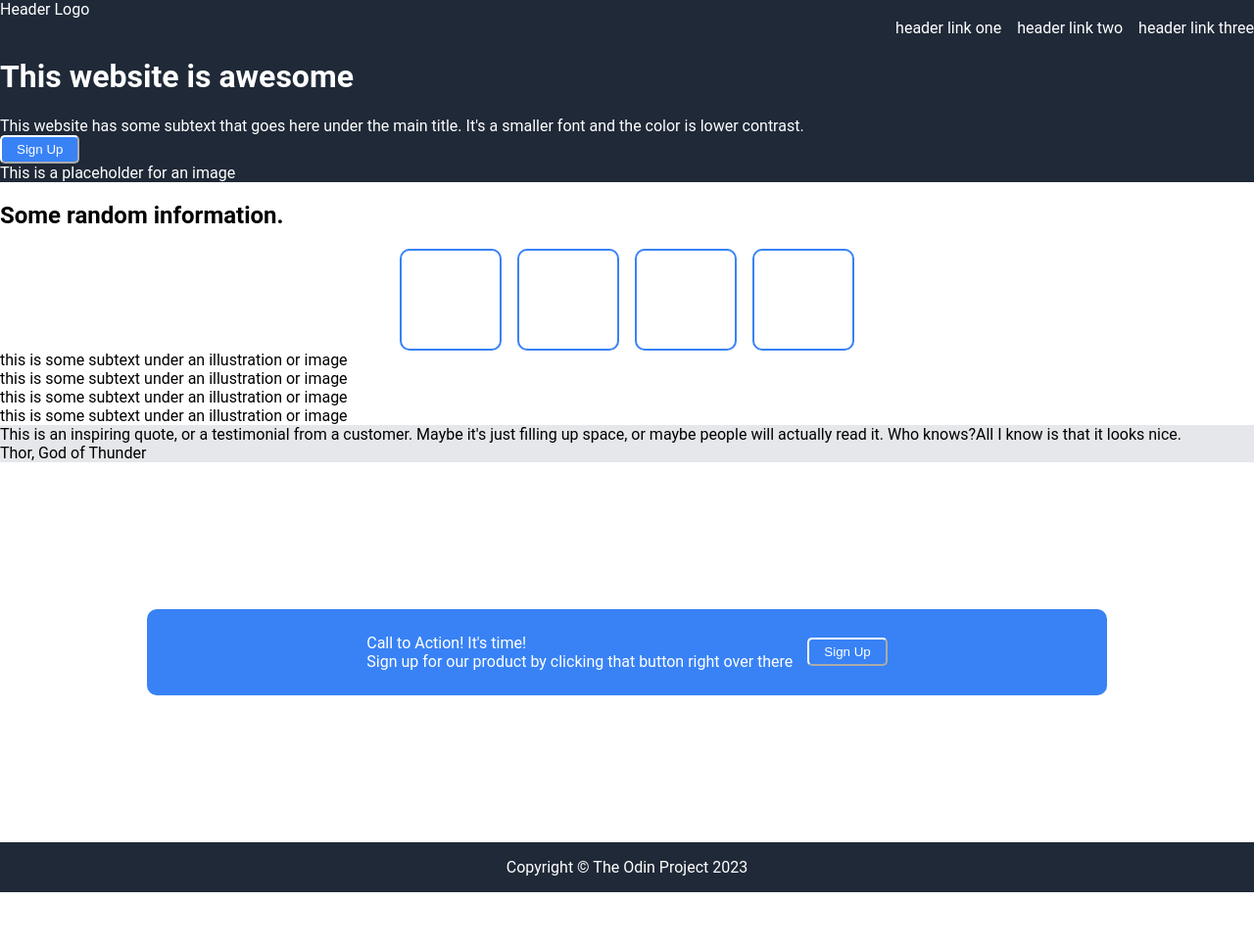
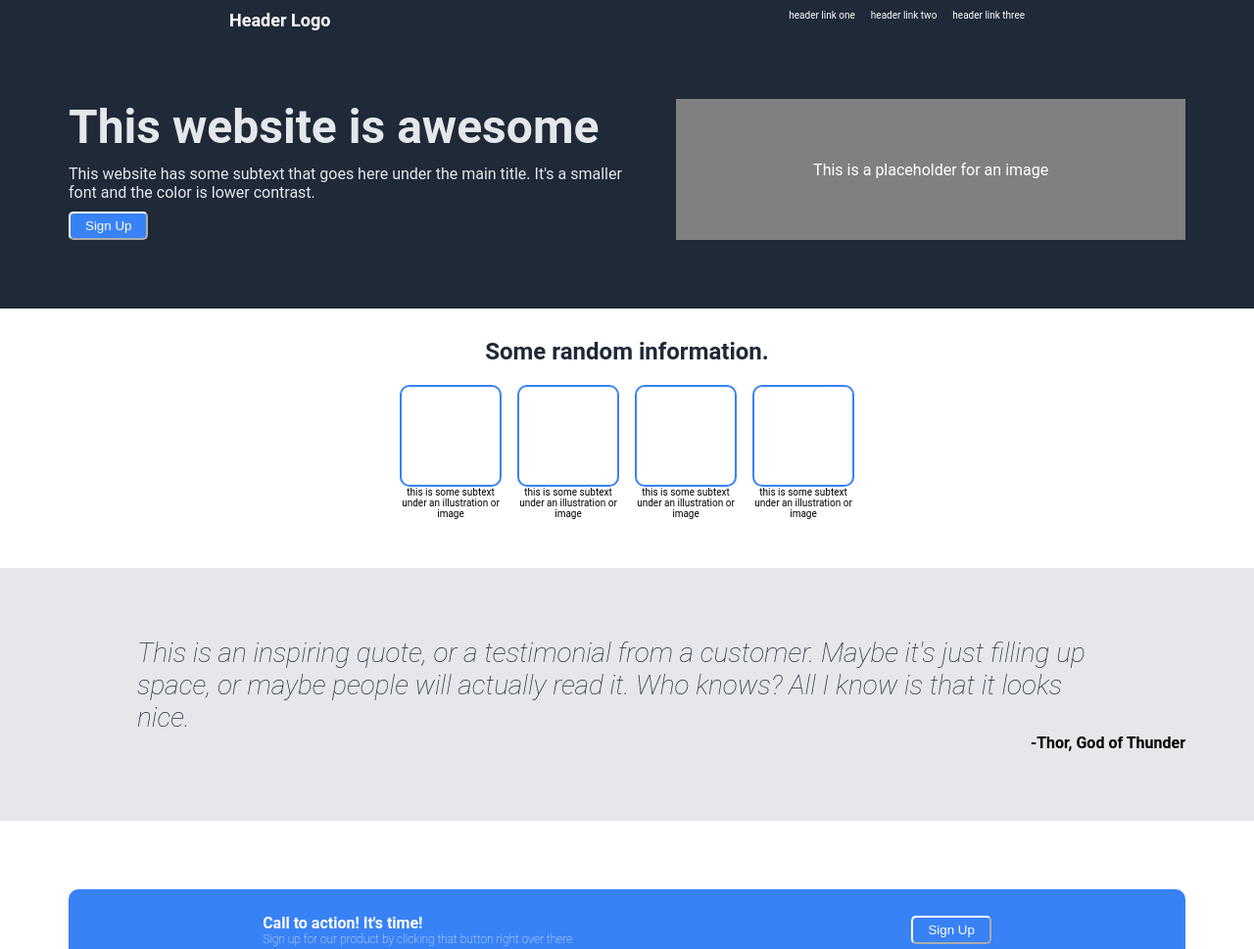
Before and after one commit to FeKent/TOP-Landing-Page, a plain HTML site: page index.html in a window 1280 px wide. Shown: the top 969 px of the page at 98% size. Before the commit the page ends 911 px from the top, so only its background shows below. Drawn offline with Linux system fonts and the light colour scheme.

Commit message:
Style: Finish main styling to match example

```diff
--- a/index.html
+++ b/index.html
@@ -6,8 +6,10 @@
     <link rel="stylesheet" href="./style.css">
 </head>
 <body>
+
 <div class="hero">
-    <div class="header">Header Logo
+    <div class="header">
+        <div class="logo">Header Logo</div>
         <div class="right-links">
             <li>header link one</li>
             <li>header link two</li>
@@ -17,7 +19,7 @@
 
     <div class="con1">
         <div class="left-text">
-            <h1 class="Awesome">This website is awesome</h1>
+            <div class="awesome">This website is awesome</div>
             <div>This website has some subtext that goes here under the main title. It's a smaller font and the color is lower contrast.</div>
             <button>Sign Up</button>
         </div>
@@ -30,26 +32,20 @@
     <div class="con2">
         <h2>Some random information.</h2>
         <div class="boxes">
-            <div class="box"></div>
-            <div class="box"></div>
-            <div class="box"></div>
-            <div class="box"></div>
-        </div>
-        <div class="box-text">
-            <div class="text">this is some subtext under an illustration or image</div>
-            <div class="text">this is some subtext under an illustration or image</div>
-            <div class="text">this is some subtext under an illustration or image</div>
-            <div class="text">this is some subtext under an illustration or image</div>
+           <li> <div class="box"></div><div class="text">this is some subtext under an illustration or image</div> </li>
+           <li> <div class="box"></div><div class="text">this is some subtext under an illustration or image</div> </li>
+           <li> <div class="box"></div><div class="text">this is some subtext under an illustration or image</div> </li>
+           <li> <div class="box"></div><div class="text">this is some subtext under an illustration or image</div> </li>
         </div>
     </div>
 
     <div class="con3">
-        <div class="quote">This is an inspiring quote, or a testimonial from a customer. Maybe it's just filling up space, or maybe people will actually read it. Who knows?All I know is that it looks nice.</div>
-        <div class="author">Thor, God of Thunder</div>
+        <div class="quote">This is an inspiring quote, or a testimonial from a customer. Maybe it's just filling up space, or maybe people will actually read it. Who knows? All I know is that it looks nice.</div>
+        <div class="author">-Thor, God of Thunder</div>
     </div>
 
     <div class="con4">
-        <div class="action">Call to Action! It's time!
+        <div class="action">Call to action! It's time!
             <div class="what-act">Sign up for our product by clicking that button right over there</div>
         </div>
         <button>Sign Up</button>
--- a/style.css
+++ b/style.css
@@ -1,15 +1,12 @@
 /*{border: 2px solid red;}*/
 
-body,
-html{
+body{
     height: 100vh;
     margin: 0;
     display: flex;
     flex-direction: column;
     font-family: 'Roboto', sans-serif;
 }
-
-
 
 /*colors */
 
@@ -25,6 +22,7 @@ button{
     color: white;
     padding: 5px 15px;
     border-radius: 5px;
+    width: max-content;
 }
 
 .con3{
@@ -74,10 +72,118 @@ li{
 
 .con4{
     display: flex;
-    margin: 150px;
+    flex: 1;
+    margin: 70px;
     padding: 25px;
+    justify-content: space-around;
+    align-items: center;
+    border-radius: 10px;
+}
+
+.action{
+    font-weight: bold;
+}
+
+.what-act{
+    font-weight: 100;
+    font-size: 12px;
+}
+
+/* header */
+
+.logo{
+    font-weight: bold;
+}
+
+.header{
+    display: flex;
+    margin-top: 10px;
+    font-size: large;
+    justify-content: space-around;
+}
+
+.right-links{
+    font-size: 15px;
+}
+
+
+/* content 3*/
+
+.con3{
+    display: flex;
+    flex-direction: column;
+    padding: 70px;
+}
+
+.quote{
+    align-items: center;
+    margin: 0px 70px;
+    font-size: 28px;
+    color:#1f2937;
+    font-weight: 10;
+    font-style: italic;
+}
+
+.author{
+    display: flex;
+    font-weight: bolder;
+    justify-content: flex-end;
+}
+
+/* content 2 */
+
+h2{
+    display: flex;
+    justify-content: center;
+    color: #1f2937;
+}
+
+li{
+    font-size: 10px;
+    display: flex;
+    flex-direction: column;
+}
+
+.text{
+    max-width: 100px;
+    align-self: center;
+    text-align: center;
+}
+
+.con2{
+    padding: 10px;
+    margin-bottom: 40px;
+}
+
+/* content 1 */
+
+.con1{
+    display: flex;
+    margin: 70px;
+}
+
+.right-pic{
+    padding: 30px;
+    margin-left: 40px;
+    background-color: grey;
+    width: 650px;
+    display: flex;
     justify-content: center;
     align-items: center;
-    gap: 15px;
-    border-radius: 10px;
 }
+
+.left-text{
+    display: flex;
+    flex-direction: column;
+    gap: 10px;
+}
+
+.awesome{
+    font-weight: bolder;
+    color: #f9faf8;
+    font-size: 48px;
+}
+
+.left-text div{
+    color: #e5e7eb;
+}
```
Also changed, not shown: 1 other file.
